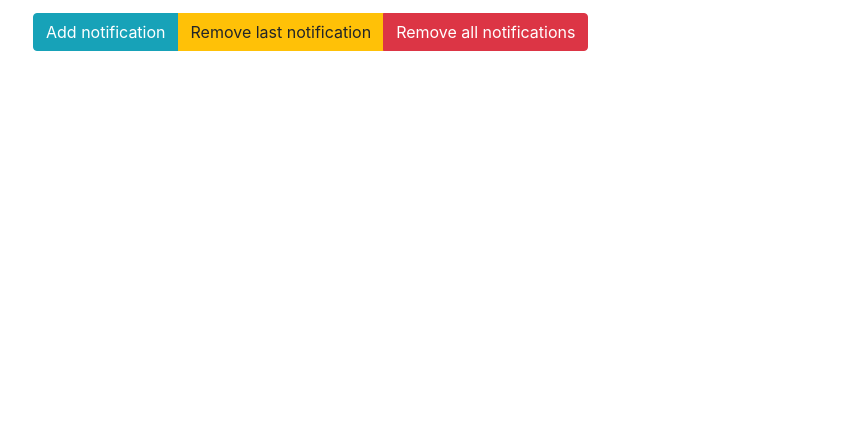
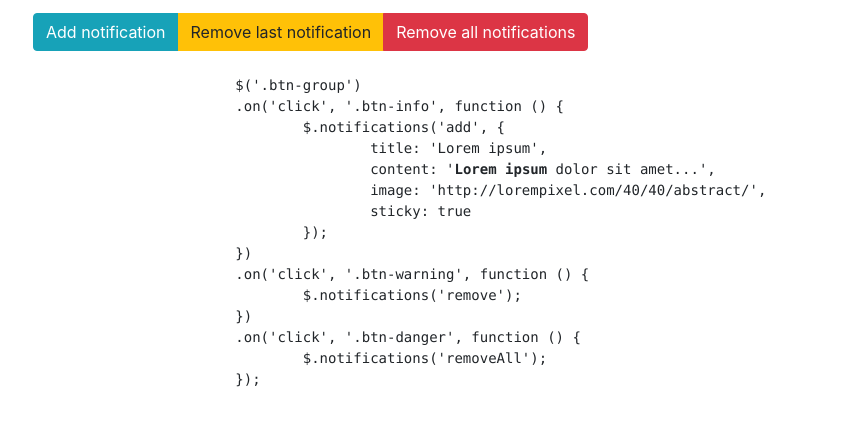
Before and after one commit to monkeymonk/jquery.notifications.js, a plain HTML site: page demo/index.html in a window 1280 px wide. Shown: the part 147-572 px from the top of the page, without its empty margins (37-897 px from the left). Drawn offline with nearby package versions, Linux system fonts and the light colour scheme.

Commit message:
Adding demo page

```diff
--- a/demo/index.html
+++ b/demo/index.html
@@ -37,6 +37,26 @@
 			<button class="btn btn-danger" type="button">Remove all notifications</button>
 		</div>
 
+		<br/><br/>
+
+		<pre>
+			$('.btn-group')
+			.on('click', '.btn-info', function () {
+				$.notifications('add', {
+					title: 'Lorem ipsum',
+					content: '<b>Lorem ipsum</b> dolor sit amet...',
+					image: 'http://lorempixel.com/40/40/abstract/',
+					sticky: true
+				});
+			})
+			.on('click', '.btn-warning', function () {
+				$.notifications('remove');
+			})
+			.on('click', '.btn-danger', function () {
+				$.notifications('removeAll');
+			});
+		</pre>
+
 	</div>
 
 	<script src="http://code.jquery.com/jquery-1.8.2.min.js"></script>
@@ -63,10 +83,6 @@
 				$.notifications('removeAll');
 			});
 
-			// $.notifications('ok');
-			// $.notifications.add('ok');
-			// $.notifications('remove', {content: 'ok'});
-
 		});
 	} (jQuery));
 	</script>
```
Also changed, not shown: README.md.
